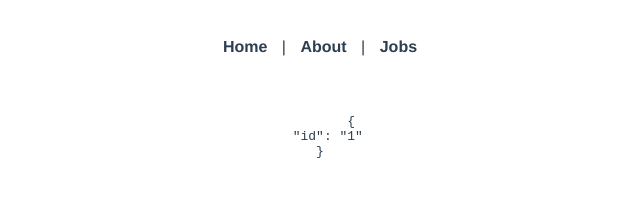
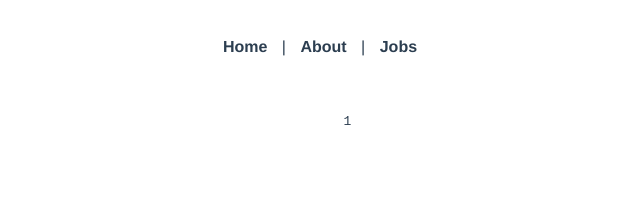
Before and after one commit to ayushman-git/vue-router-L, a Vue app: page /jobs/1 in a window 1280 px wide. Shown: the top 224 px of the page, without its empty margins (320-960 px from the left). Built offline with nearby package versions, Linux system fonts and the light colour scheme.

Commit message:
routing with props

```diff
--- a/src/router/index.js
+++ b/src/router/index.js
@@ -24,6 +24,7 @@ const routes = [
     path: "/jobs/:id",
     name: "JobDetails",
     component: JobDetails,
+    props: true,
   },
 ];
 
--- a/src/views/jobs/JobDetails.vue
+++ b/src/views/jobs/JobDetails.vue
@@ -2,7 +2,7 @@
   <div>
     <pre>
       <code>
-        {{ $route.params }}
+        {{ id }} {{somethingElse}}
         </code>
       </pre>
   </div>
@@ -11,6 +11,7 @@
 <script>
 export default {
   name: "JobDetails",
+  props: ["id", "somethingElse"],
 };
 </script>
 
```
